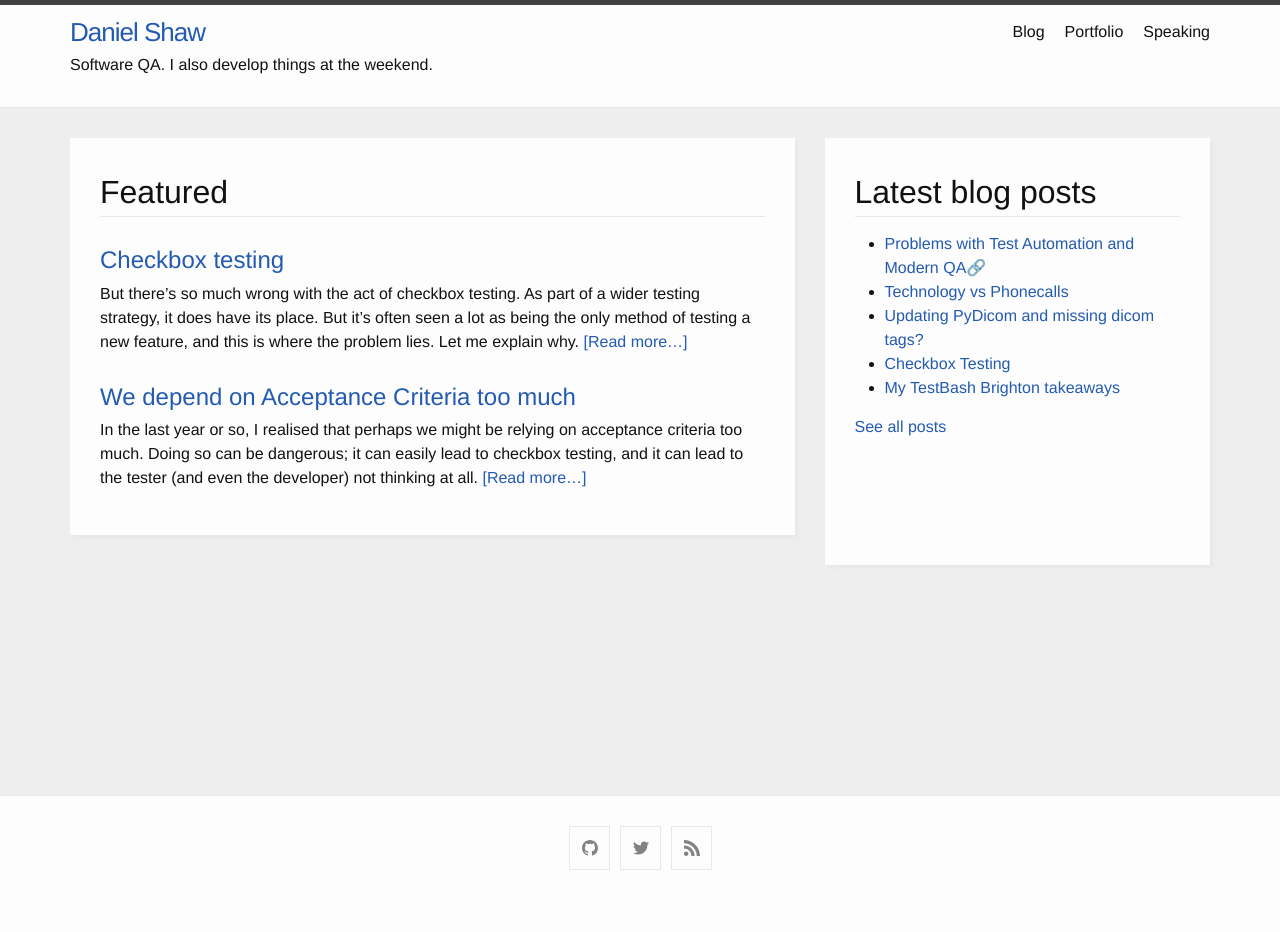
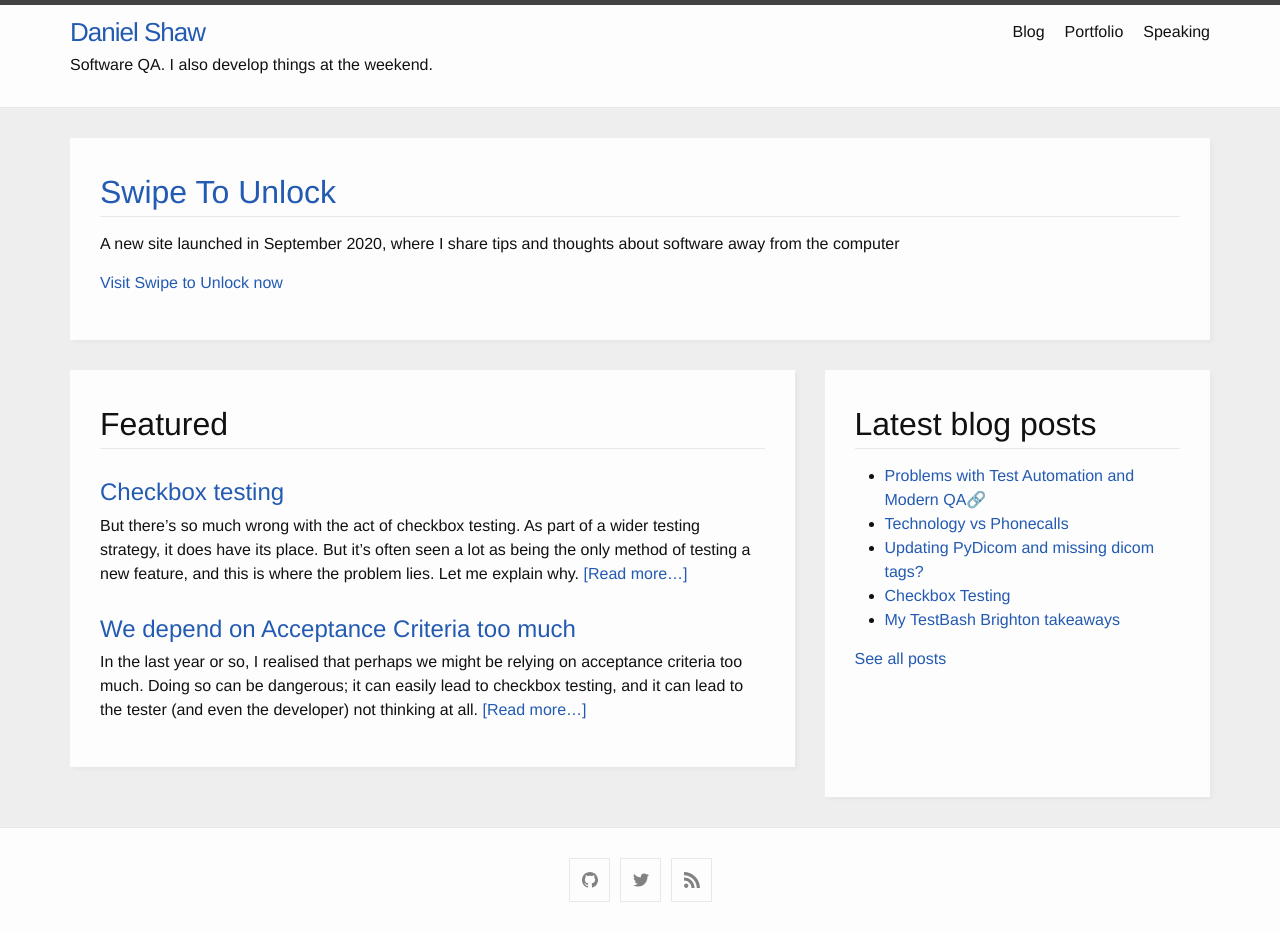
Before and after one commit to thatdamnqa/thatdamnqa2, a Jekyll site: the page built from index.html, in a window 1280 px wide. Built offline with Jekyll 4.4.1, drawn with Linux system fonts in a browser that asks for light colours; before the commit the page ends 900 px from its top, so only the background shows below that.

Commit message:
Add banner for Swipe To Unlock

```diff
--- a/index.html
+++ b/index.html
@@ -1,6 +1,12 @@
 ---
 layout: default
 ---
+
+<div class="post">
+    <h2><a href="http://swipetounlock.co.uk">Swipe To Unlock</a></h2>
+    <p>A new site launched in September 2020, where I share tips and thoughts about software away from the computer</p>
+    <p><a href="http://swipetounlock.co.uk">Visit Swipe to Unlock now</a></p>
+</div>
 
 <div class="flex">
     <div class="post two-third">
```
